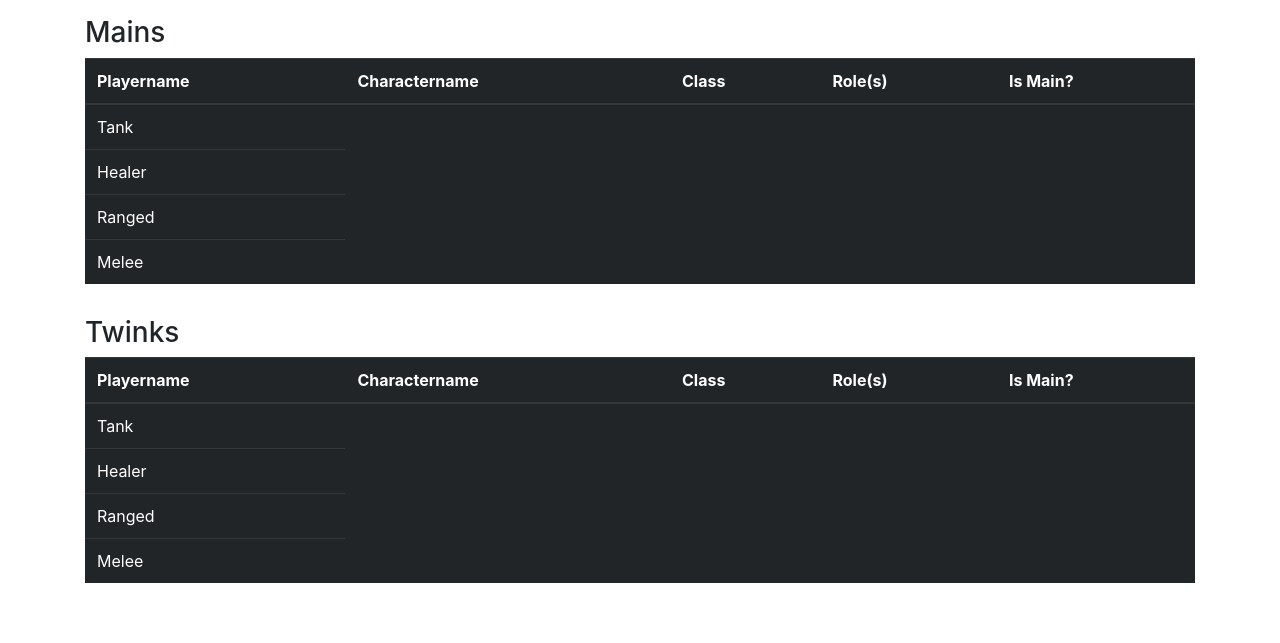
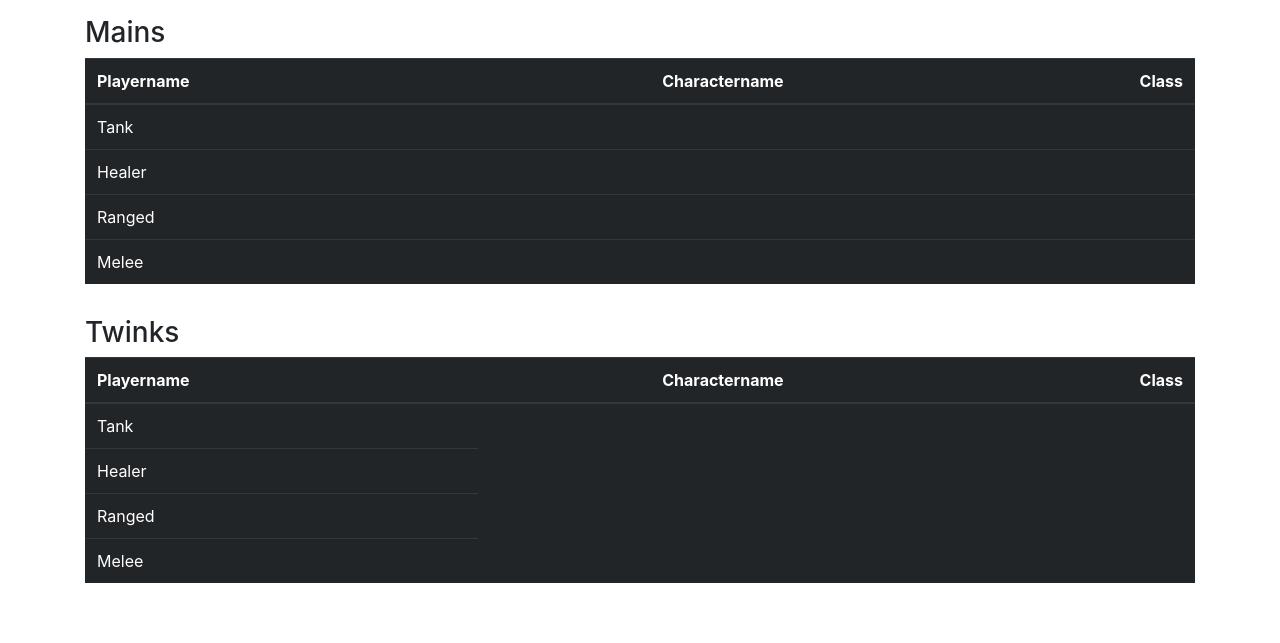
Before and after one commit to djaszak/raid_roster_planner, a Django app: template raid_roster_planner/raid_roster_drf/templates/raid_roster_drf/character_list.html in a window 1280 px wide. Shown: the part 56-699 px from the top of the page. Run offline with Django 3.2, Linux system fonts and the light colour scheme; the template is opened without the code that fills it: most values are stand-ins (such as "Sample title", 1, 10 or a date in 2020); parts of the project's set-up code (start-up, migrations or seed data) failed here and were passed over.

Commit message:
Extract table head into include, make it sticky closes #9

```diff
--- a/raid_roster_planner/raid_roster_drf/static/raid_roster_drf/css/style.css
+++ b/raid_roster_planner/raid_roster_drf/static/raid_roster_drf/css/style.css
@@ -56,3 +56,9 @@ tr.warlock {
 tr.warrior {
     background-color: #C79C6E
 }
+th {
+  background: #212529;
+  position: sticky;
+  top: 0; /* Don't forget this, required for the stickiness */
+  box-shadow: 0 2px 2px -1px rgba(0, 0, 0, 0.4);
+}
--- a/raid_roster_planner/raid_roster_drf/templates/raid_roster_drf/character_list.html
+++ b/raid_roster_planner/raid_roster_drf/templates/raid_roster_drf/character_list.html
@@ -3,21 +3,23 @@
 
 {% block content %}
     <div class="container pt-3">
-    <h3>Mains</h3>
+        <h3>Mains</h3>
+{#        <table class="table table-dark character-list sticky-top">#}
+{#            <thead>#}
+{#            <tr class="table-hover">#}
+{#                <th scope="col">Playername</th>#}
+{#                <th scope="col">Charactername</th>#}
+{#                <th scope="col">Class</th>#}
+{#                <th scope="col">Role(s)</th>#}
+{#                <th scope="col">Is Main?</th>#}
+{#            </tr>#}
+{#            </thead>#}
+{#        </table>#}
         <table class="table table-dark character-list">
-            <thead>
-            <tr>
-                <th scope="col">Playername</th>
-                <th scope="col">Charactername</th>
-                <th scope="col">Class</th>
-                <th scope="col">Role(s)</th>
-                <th scope="col">Is Main?</th>
-            </tr>
-            </thead>
-
+            {% include 'raid_roster_drf/include_character_table_head.html' %}
             <tbody>
             <tr class="role-specifier-row">
-                <td>Tank</td>
+                <td colspan="3">Tank</td>
             </tr>
             {% for character in object_list %}
                 {% with "raid_roster_drf/images/icons/classes/"|add:character.game_class.name|add:".png" as class_icon %}
@@ -28,7 +30,7 @@
             {% endfor %}
 
             <tr class="role-specifier-row">
-                <td>Healer</td>
+                <td colspan="3">Healer</td>
             </tr>
             {% for character in object_list %}
                 {% with "raid_roster_drf/images/icons/classes/"|add:character.game_class.name|add:".png" as class_icon %}
@@ -39,7 +41,7 @@
             {% endfor %}
 
             <tr class="role-specifier-row">
-                <td>Ranged</td>
+                <td colspan="3">Ranged</td>
             </tr>
             {% for character in object_list %}
                 {% with "raid_roster_drf/images/icons/classes/"|add:character.game_class.name|add:".png" as class_icon %}
@@ -50,7 +52,7 @@
             {% endfor %}
 
             <tr class="role-specifier-row">
-                <td>Melee</td>
+                <td colspan="3">Melee</td>
             </tr>
             {% for character in object_list %}
                 {% with "raid_roster_drf/images/icons/classes/"|add:character.game_class.name|add:".png" as class_icon %}
@@ -64,17 +66,9 @@
     </div>
 
     <div class="container pt-3">
-    <h3>Twinks</h3>
+        <h3>Twinks</h3>
         <table class="table table-dark character-list">
-            <thead>
-            <tr>
-                <th scope="col">Playername</th>
-                <th scope="col">Charactername</th>
-                <th scope="col">Class</th>
-                <th scope="col">Role(s)</th>
-                <th scope="col">Is Main?</th>
-            </tr>
-            </thead>
+            {% include 'raid_roster_drf/include_character_table_head.html' %}
 
             <tbody>
             <tr class="role-specifier-row">
--- a/raid_roster_planner/raid_roster_drf/templates/raid_roster_drf/include_character_row.html
+++ b/raid_roster_planner/raid_roster_drf/templates/raid_roster_drf/include_character_row.html
@@ -3,8 +3,6 @@
 <tr class="{{ character.game_class.name }}">
     <td>{{ character.player.name }}</td>
     <td>{{ character.name }}</td>
-    <td><img src="{% static class_icon %}" width="30" height="30"
-             alt="{{ character.game_class.name }}"> {{ character.game_class }}</td>
-    <td>{{ character.role_string }}</td>
-    <td>{% if character.is_main == True %}&#10004;{% else %}&times;{% endif %}</td>
+    <td align="right">{{ character.game_class }} <img align="right" src="{% static class_icon %}" width="22" height="22"
+             alt="{{ character.game_class.name }}"></td>
 </tr>
--- /dev/null
+++ b/raid_roster_planner/raid_roster_drf/templates/raid_roster_drf/include_character_table_head.html
@@ -0,0 +1,7 @@
+<thead>
+<tr class="table-hover">
+    <th scope="col">Playername</th>
+    <th class="text-center" scope="col">Charactername</th>
+    <th class="text-right" scope="col">Class</th>
+</tr>
+</thead>
```
